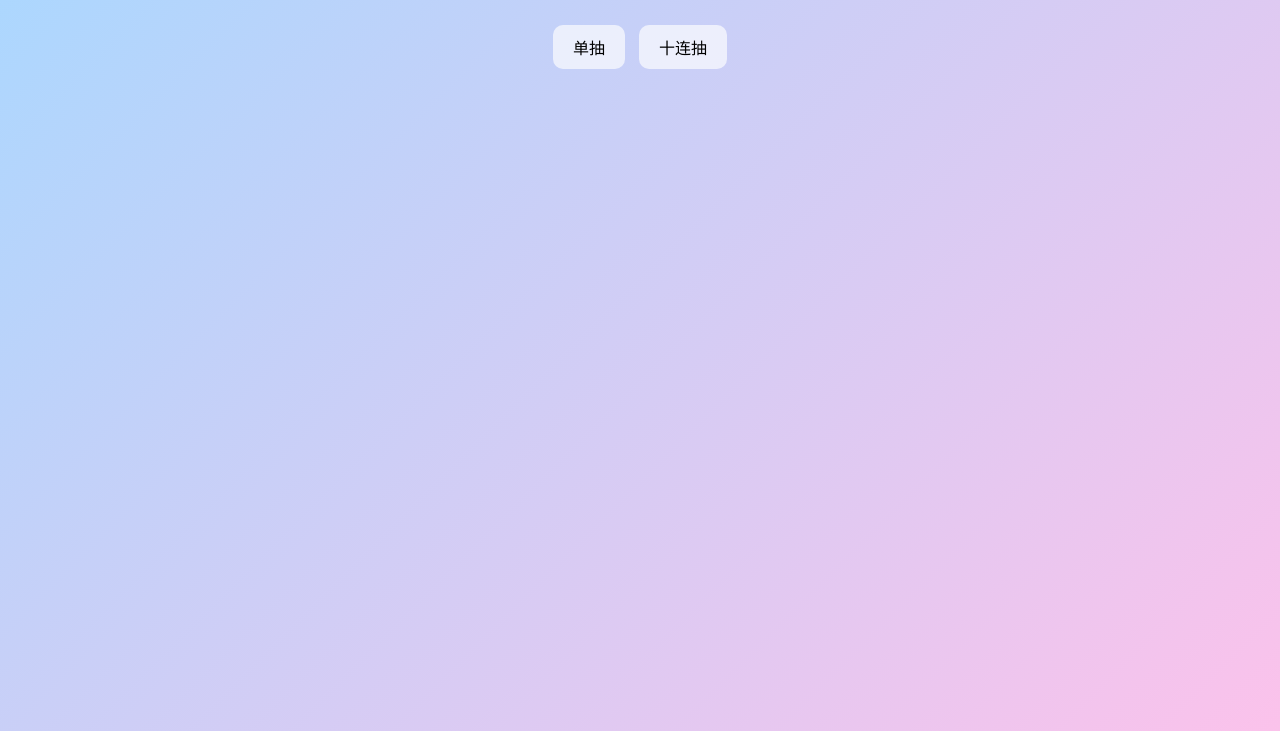
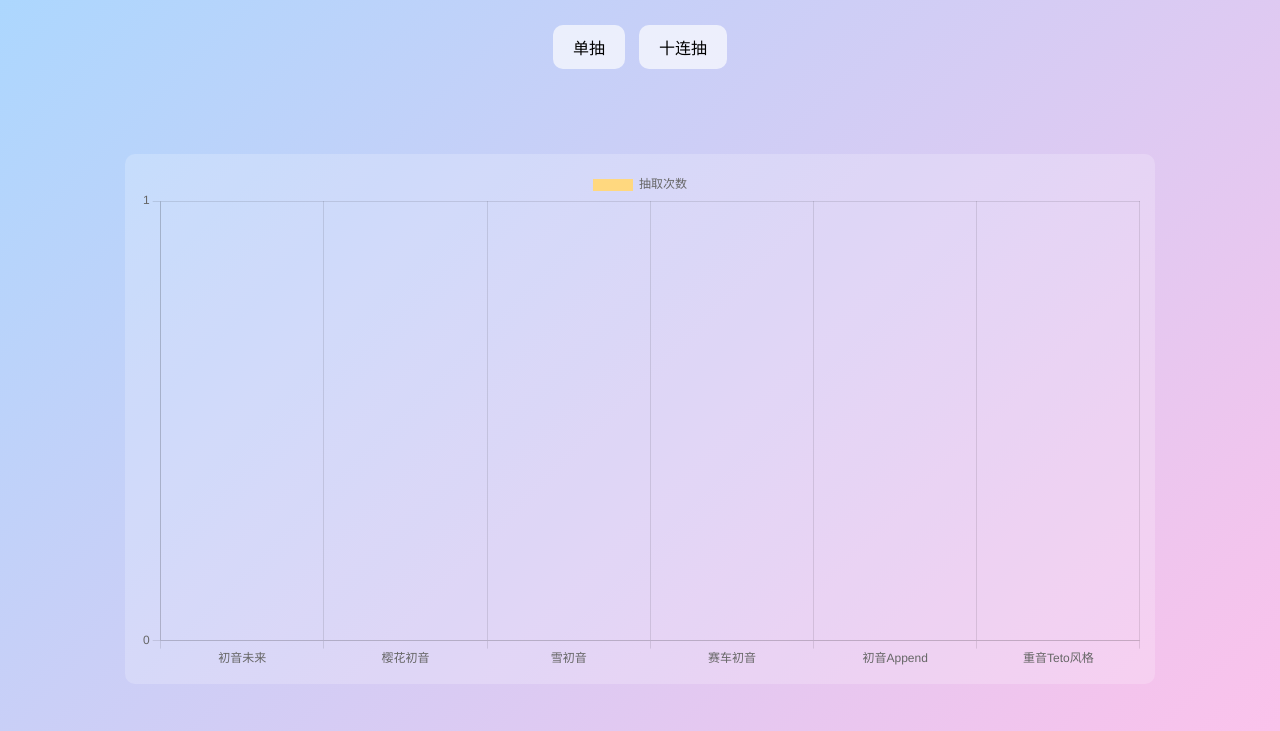
Before and after one commit to jccccca/miku-gacha, a plain HTML site: page index.html in a window 1280 px wide. Shown: the part 109-840 px from the top of the page. Drawn offline with nearby package versions, Linux system fonts and the light colour scheme.

Commit message:
index.html

```diff
--- a/index.html
+++ b/index.html
@@ -8,18 +8,17 @@
 </head>
 <body>
   <h1>初音未来抽奖</h1>
-
   <div class="controls">
     <button onclick="draw(1)">单抽</button>
     <button onclick="draw(10)">十连抽</button>
   </div>
-
   <div class="cards" id="cards"></div>
 
-  <canvas id="chart" width="600" height="200"></canvas>
+  <div id="chartContainer">
+    <canvas id="drawChart"></canvas>
+  </div>
 
-  <!-- 粒子容器 -->
-  <div id="particle-container"></div>
+  <canvas id="confettiCanvas"></canvas>
 
   <script src="script.js"></script>
 </body>
```
